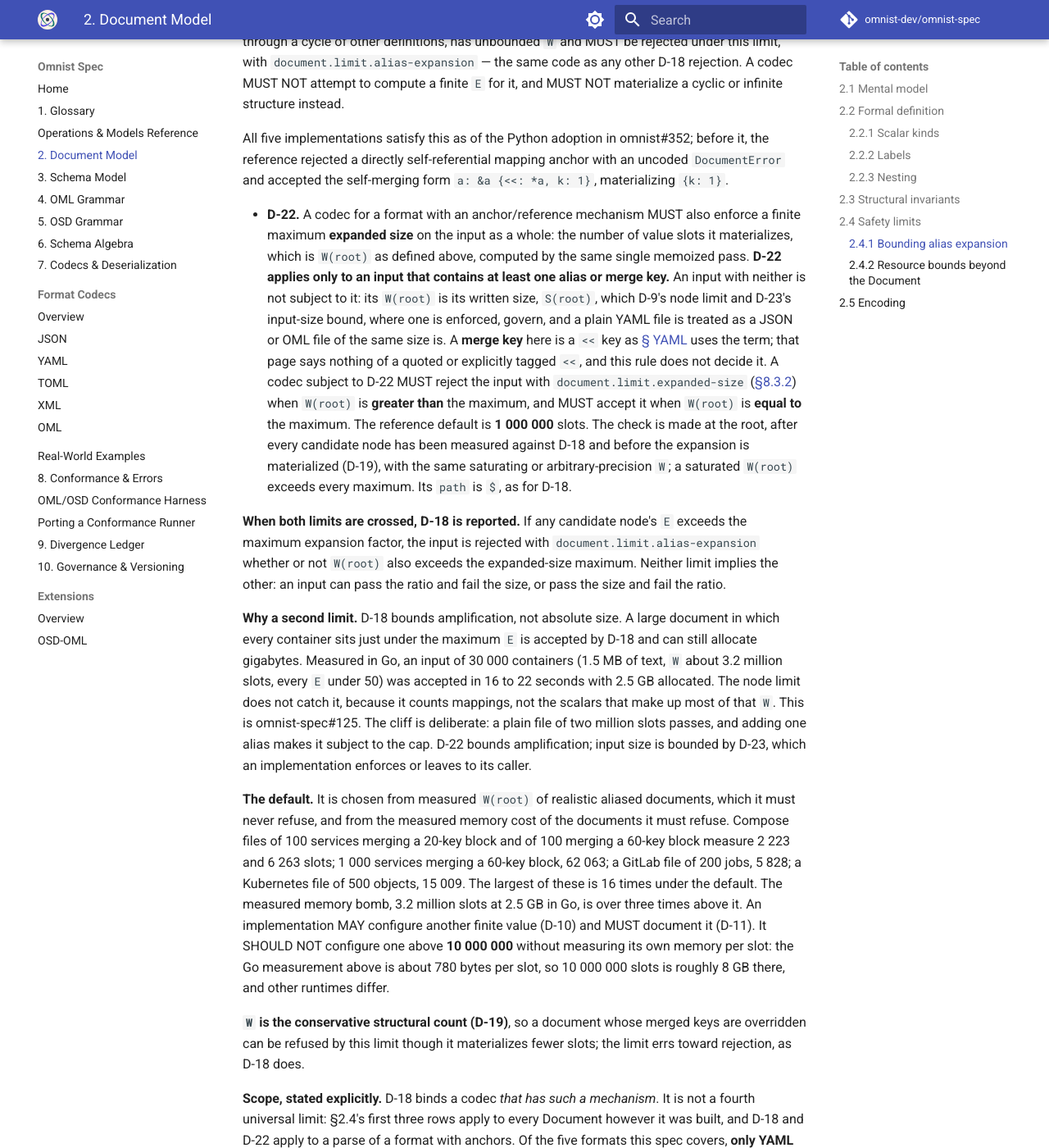
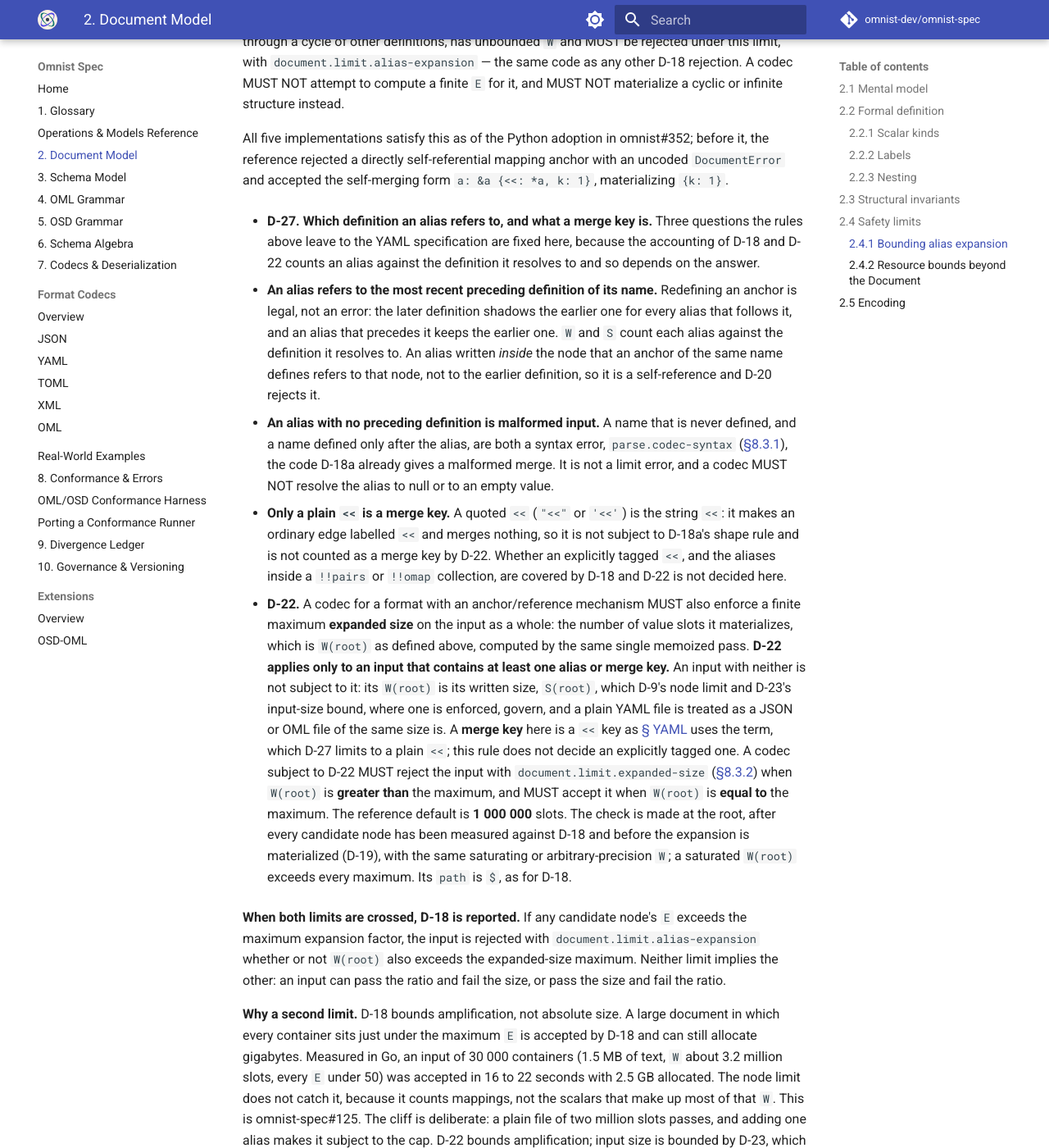
Before and after one commit to omnist-dev/omnist-spec, an MkDocs documentation site: the page built from docs/02-document-model.md, in a window 1280 px wide and 1400 px high, scrolled down 11733 px. Shown: the whole window at 82% size. Built offline with MkDocs 1.6.1 and Material for MkDocs 9.7.7, drawn with Linux system fonts in a browser that asks for light colours; comment, search, counter and statistics services are not loaded.

Commit message:
Pin YAML anchor resolution (D-27) and add the D-20 cycle vectors
D-20 (cyclic anchors) had no vector although the ledger says all five
ports satisfy it. Add five (direct self-reference, self-merge, sequence,
a cycle through two anchors, a cyclic root).

Where the spec was silent and the YAML specification and all five ports
agree, state it as D-27: an alias refers to the most recent preceding
definition of its name (a redefined anchor shadows, it is not an error);
an alias with no preceding definition is parse.codec-syntax; a quoted
"<<" is an ordinary key, not a merge key. D-22's "does not decide a quoted
or tagged <<" sentence now only leaves the explicitly tagged form open.

An explicitly tagged "<<" and aliases inside !!pairs/!!omap are
deliberately NOT decided: the ports disagree.

Twelve vectors in test-suite/formats-yaml/anchors.json; ledger vector
counts updated (367 -> 379).

Co-Authored-By: Claude Sonnet 5.5 <noreply@anthropic.com>

```diff
--- a/docs/02-document-model.md
+++ b/docs/02-document-model.md
@@ -560,6 +560,31 @@ maximum of 6 for exactly the reason an anchored `t` would be.
   mapping anchor with an uncoded `DocumentError` and accepted the self-merging
   form `a: &a {<<: *a, k: 1}`, materializing `{k: 1}`.
 
+- **D-27. Which definition an alias refers to, and what a merge key is.**
+  Three questions the rules above leave to the YAML specification are fixed
+  here, because the accounting of D-18 and D-22 counts an alias against the
+  definition it resolves to and so depends on the answer.
+
+  - **An alias refers to the most recent preceding definition of its name.**
+    Redefining an anchor is legal, not an error: the later definition
+    shadows the earlier one for every alias that follows it, and an alias
+    that precedes it keeps the earlier one. `W` and `S` count each alias
+    against the definition it resolves to. An alias written *inside* the node
+    that an anchor of the same name defines refers to that node, not to the
+    earlier definition, so it is a self-reference and D-20 rejects it.
+  - **An alias with no preceding definition is malformed input.** A name that
+    is never defined, and a name defined only after the alias, are both a
+    syntax error, `parse.codec-syntax`
+    ([§8.3.1](08-conformance-and-errors.md#831-parse-text-to-document-stage-1)),
+    the code D-18a already gives a malformed merge. It is not a limit error,
+    and a codec MUST NOT resolve the alias to null or to an empty value.
+  - **Only a plain `<<` is a merge key.** A quoted `<<` (`"<<"` or `'<<'`) is
+    the string `<<`: it makes an ordinary edge labelled `<<` and merges
+    nothing, so it is not subject to D-18a's shape rule and is not counted as
+    a merge key by D-22. Whether an explicitly tagged `<<`, and the aliases
+    inside a `!!pairs` or `!!omap` collection, are covered by D-18 and D-22
+    is not decided here.
+
 - **D-22.** A codec for a format with an anchor/reference mechanism MUST also
   enforce a finite maximum **expanded size** on the input as a whole: the
   number of value slots it materializes, which is `W(root)` as defined above,
@@ -569,8 +594,8 @@ maximum of 6 for exactly the reason an anchored `t` would be.
   limit and D-23's input-size bound, where one is enforced, govern, and a
   plain YAML file is treated as a JSON or OML file of the same size is. A
   **merge key** here is a
-  `<<` key as [§ YAML](formats/yaml.md) uses the term; that page says nothing
-  of a quoted or explicitly tagged `<<`, and this rule does not decide it. A
+  `<<` key as [§ YAML](formats/yaml.md) uses the term, which D-27 limits to a
+  plain `<<`; this rule does not decide an explicitly tagged one. A
   codec subject to D-22
   MUST reject the input with
   `document.limit.expanded-size`
```
Also changed, not shown: docs/09-divergence-ledger.md (+2 -2 lines), docs/formats/yaml.md (+5 -1 lines), test-suite/README.md (+1 -1 lines), 1 other file.
